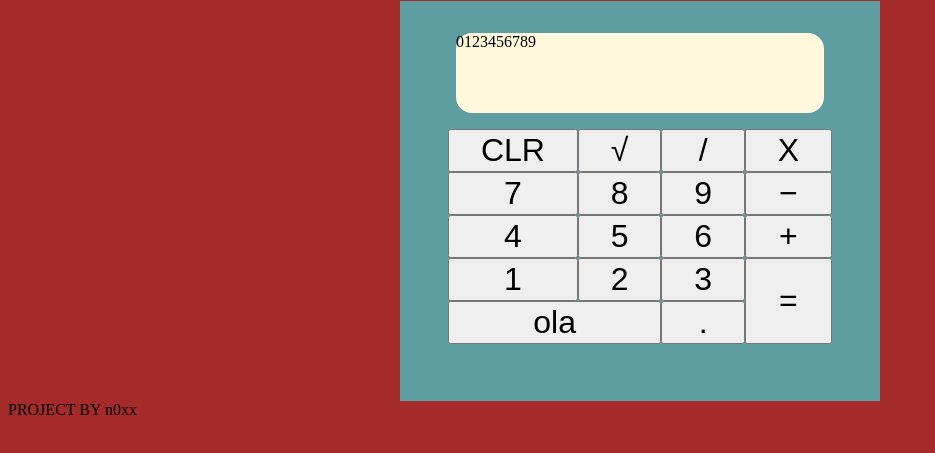
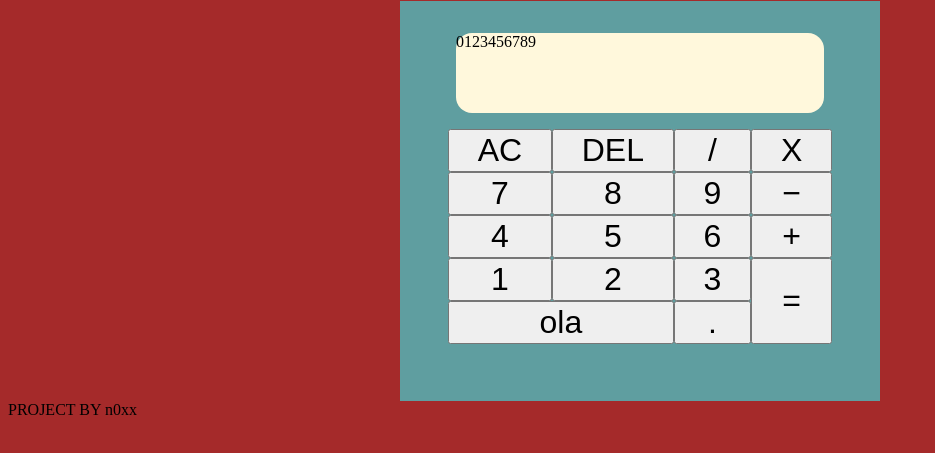
Before and after one commit to noxx896/calculator, a plain HTML site: page index.html in a window 1280 px wide. Shown: the part 79-532 px from the top of the page, without its empty margins (0-935 px from the left). Drawn offline with Linux system fonts and the light colour scheme.

Commit message:
Rename some buttons

```diff
--- a/index.html
+++ b/index.html
@@ -13,8 +13,8 @@
             <div id = "screen"></div>
             <div id = "keyboard">
                 <div id = "buttons">
-                    <button id = "clear">CLR</button>
-                    <button id = "squareRoot">&#8730;</button>
+                    <button id = "clear">AC</button>
+                    <button id = "erase">DEL</button>
                     <button id = "divide">/</button>
                     <button id = "multiply">X</button>
 
```
